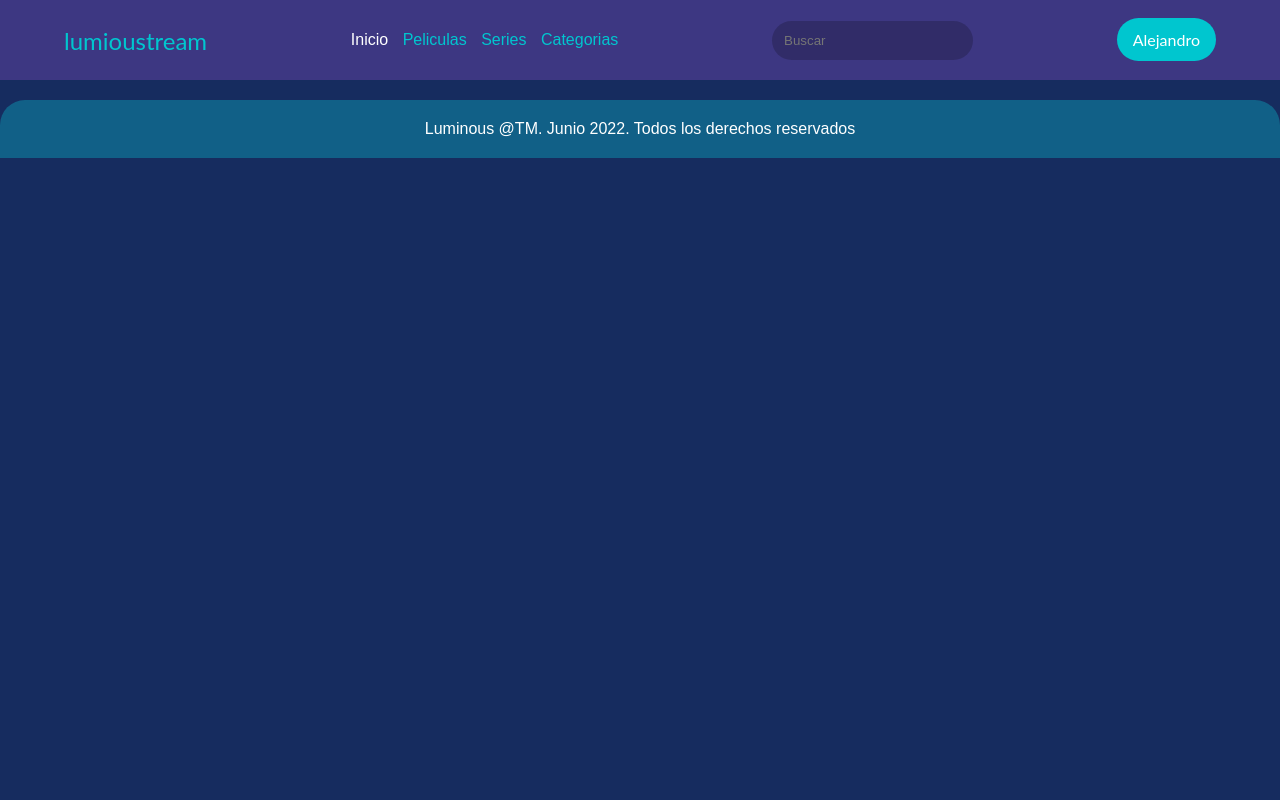
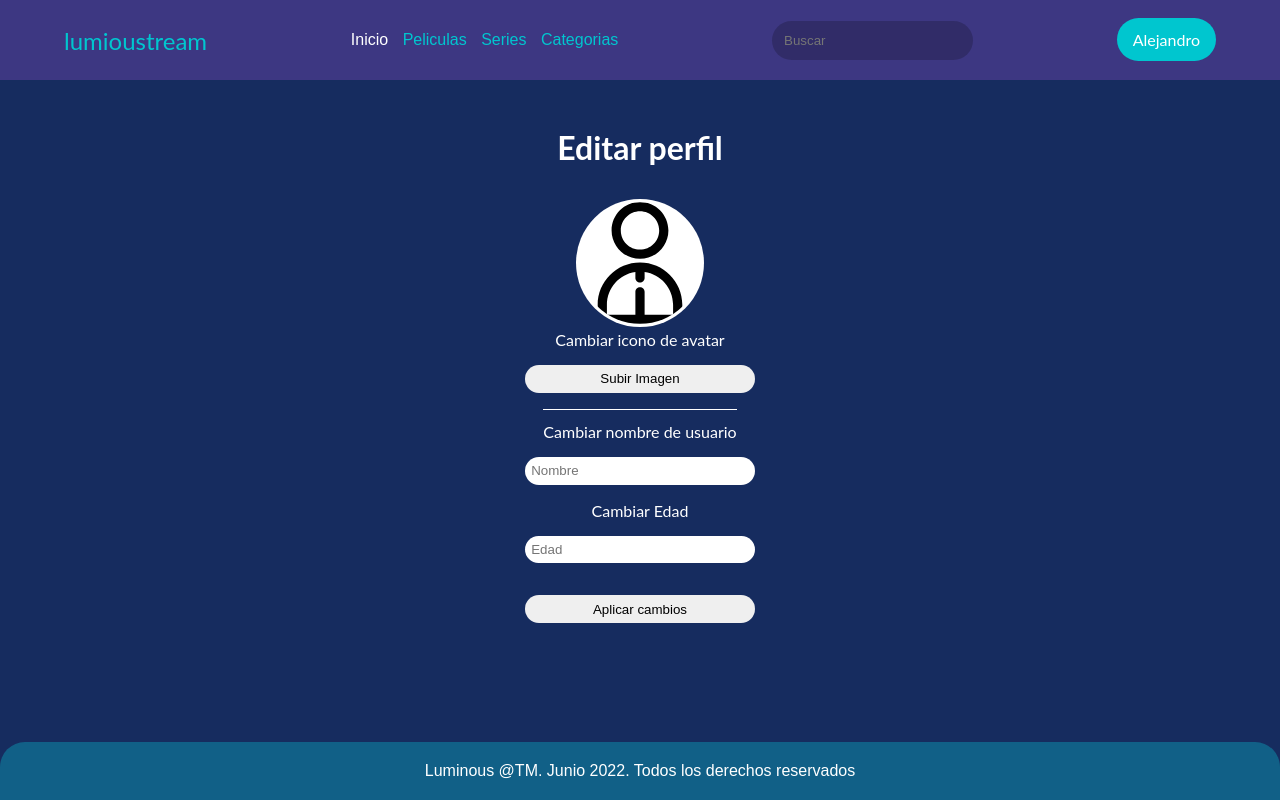
Before and after one commit to AlejoVLZ/AlejoVLZ---Proyecto_Streaming_sistemas_II, a plain HTML site: page User-config.html in a window 1280 px wide. Drawn offline with Linux system fonts and the light colour scheme.

Commit message:
cambios y correciones

```diff
--- a/Style.css
+++ b/Style.css
@@ -7,12 +7,28 @@
     margin: 0px;
     padding: 0px;
     box-sizing: border-box;
-    position: relative;
 }
-body{
+html {
+  min-height: 100%;
+  position: relative;}
+  body{
+
     background: var(--fondo);
     font-family: sans-serif;
+    margin: 0;
+    margin-bottom: 40px;
 }
+footer{
+    position: absolute;
+    padding: 20px;
+    text-align: center;
+    color: #fff;
+    width: 100%;
+    bottom: 0;
+    background-color: rgba(0, 255, 255, 0.247);
+    border-radius: 25px 25px 0 0 ;
+}
+
 .navegacion{ /*barra de navegacion en el header*/
     height: 80px;
     background: var(--Purpura);
@@ -56,12 +72,8 @@ header nav a.activo{
     color: #fff;
 }
 .contenido{
-    display: grid;
-    align-items: center;
-    flex-wrap: wrap;
-    display: inline;
+
     width: 100%;
-    clear: both;
 }
 .principal{ /*hace que el contenido princiapal se mantenga a la izquierda*/
 
@@ -116,15 +128,16 @@ header nav a.activo{
     align-items: stretch;
 }
 .lateral{ /*barra lateral*/
-    background: var(--naranja);
-    position: absolute;
+    background: var(--Purpura);
+    float: right;
     right: 0px;
     top: 2rem;
     width: 25%;
     padding: 10px;
     margin: 10px;
     border-radius: 1rem;
-    padding: 1re;
+    padding: 1rem;
+    color: white;
 }
 .lateral p{
     text-align: justify;
@@ -132,11 +145,12 @@ header nav a.activo{
     font-size: large;
 }
 #l1 {
+    color: black;
     display: flex;
     flex-direction: column;
     flex-wrap: wrap;
     text-align: center;
-    background: #2b58c0;
+    background: var(--naranja);
     border-radius: 1rem;
 }
 #l1 p{
@@ -152,24 +166,11 @@ header nav a.activo{
     color: white;
     font-size: 1.25rem;
 }
-.pie{ /*pie de pagina*/
-    clear: both;
-    padding: 20px;
-    text-align: center;
-    color: #fff;
-    bottom: 0px;
-    text-align: center;
-    width: 100%;
-    margin-top: 20px;
-    background-color: rgba(0, 255, 255, 0.247);
-    border-radius: 25px 25px 0 0 ;
-}
 .reproductor{  /* Aqui se va a construir el cuadro de reporductor de pelicuals*/
     border-radius: 10px;
     display: flex;
     align-items: center;
     flex-direction: column;
-    border: rgba(250, 250, 250, 0.7) solid 2px;
     width: 70%;
     margin: auto;
     margin-top: 50px;
@@ -187,7 +188,8 @@ header nav a.activo{
     font-family: sans-serif;
 }
 .playing h2{ /*titulo de lo que se reproduce*/
-    font-family: sans-serif;
+    font-family: lato;
+    font-weight: 500;
 }
 .player_box{ /*caja de reproduccion*/
     background-color: black;
@@ -198,7 +200,7 @@ header nav a.activo{
 .player_menu{ /*menu de reproduccioc*/
     width: 100%;
     height: 50px;
-    background: rgb(102, 99, 134);
+    background: var(--Purpura);
     align-items: center;
     padding: 0 5%;
     display: flex;
@@ -214,6 +216,7 @@ header nav a.activo{
     flex-wrap: wrap;
 }
 .player_menu ul li{
+    color: var(--naranja);
     list-style: none;
     font-family: sans-serif;
 }
@@ -250,7 +253,7 @@ header nav a.activo{
 }
 .contenedorinfo{ /*contenedor de informacion del about*/
     margin-top: 10px;
-    background-color: black;
+    background-color: rgba(255, 255, 255, 0.205);
     border-radius: 20px;
     padding: 5px;
 }
@@ -302,7 +305,8 @@ header nav a.activo{
     text-align: justify;
 }
 .cajalista{ /*lista de reproduccion disponible en la pagina "detalles"*/
-    background-color: rgb(153, 151, 151);
+    background-color: var(--Purpura);
+    color: #00c6cf;
     display: list-item;
     width: 100%;
 }
@@ -556,3 +560,42 @@ header nav a.activo{
     color: #00c6cf;
 }
 /* Aqui empieza la configuracion de el usuario  */
+.config{
+    padding-top: 3rem;
+    width: 60%;
+    margin: 0 auto;
+    color: white;
+    font-family: lato;
+
+}
+.config h2{
+    font-size: 2rem;
+    padding-bottom: 2rem;
+    text-align: center;
+}
+.config-form{
+    border-bottom: white;
+    display: flex;
+    flex-direction: column;
+    align-items: center;
+}
+.config-form input{
+    width: 30%;
+    padding: 0.40rem;
+    border-radius: 1rem;
+    border: none;
+    margin: 1rem 0;
+}
+#buttonimg{
+    border-top: white solid 1px;
+    padding-top: 0.75rem;
+}
+.avatar-icon{
+    text-align: center;
+}
+.avatar-icon img{
+    width: 8rem;
+    background-color: #fff;
+    border-radius: 100%;
+    padding: 0.20rem;
+}
--- a/User-config.html
+++ b/User-config.html
@@ -30,13 +30,21 @@
     </header>
 
     <div class="config">
+    <h2> Editar perfil </h2>
 
-
+        <form class="config-form" action="">
+                <div class="avatar-icon">
+                    <img id="" src="img/user-profile-svgrepo-com.svg" alt="">
+                </div>
+                    <label for="">Cambiar icono de avatar</label>
+                    <input type="button" value="Subir Imagen">
+                    <label id="buttonimg"  for=""> Cambiar nombre de usuario </label>
+                    <input type="text" placeholder="Nombre" >
+                    <label for=""> Cambiar Edad</label>
+                    <input type="text" placeholder="Edad" >
+                    <input type="button" value="Aplicar cambios">
+        </form>
     </div>
-
-
-
-
 
     <footer class="pie">
         <p>Luminous @TM. Junio 2022. Todos los derechos reservados</p>
```
Also changed, not shown: Details.html (+2 -1 lines), Login.html (+0 -1 lines).
